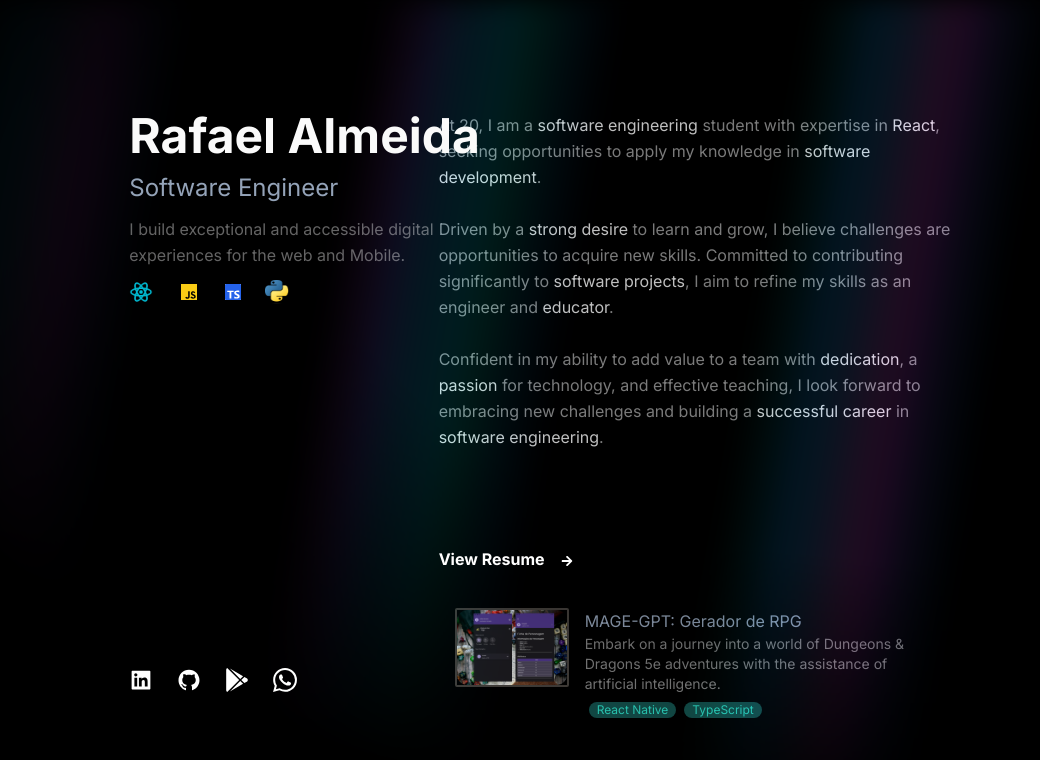
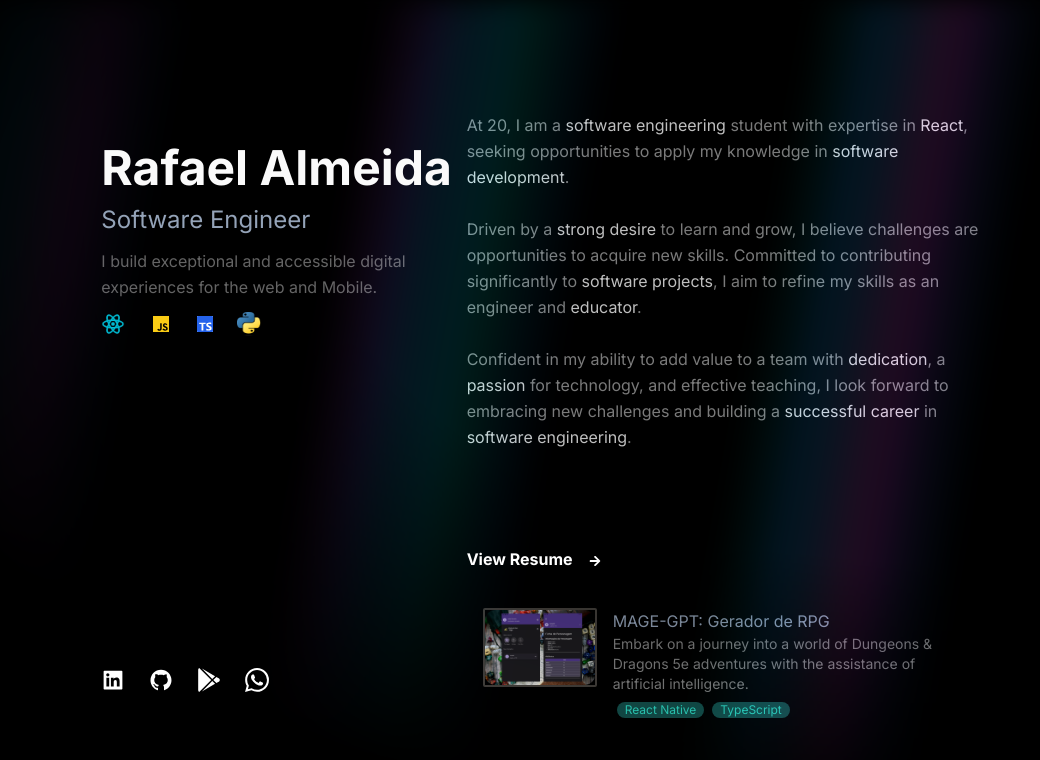
Before and after one commit to rafaelalmeidaV/portfolio-NextJS, a Next.js app: page / in a window 1280 px wide. Shown: the top 760 px of the page, without its empty margins (100-1140 px from the left). Built offline with nearby package versions, Linux system fonts and the light colour scheme.

Commit message:
responsive-2xl-xl-lg

```diff
--- a/src/app/globals.css
+++ b/src/app/globals.css
@@ -9,6 +9,7 @@
   --background-start-rgb: 214, 219, 220;
   --background-end-rgb: 255, 255, 255;
   --gray-1: #0f172a;
+
 }
 
 @media (prefers-color-scheme: dark) {
@@ -18,6 +19,8 @@
     --background-end-rgb: 0, 0, 0;
   }
 }
+
+
 
 body {
   color: rgb(var(--foreground-rgb));
--- a/src/app/page.jsx
+++ b/src/app/page.jsx
@@ -73,11 +73,12 @@ export default function Home() {
           <link rel="icon" href="/favicon.ico" />
         </Head>
 
+        {/* flex flex-col justify-evenly sm:flex-row sm:flex sm:justify-center md:flex-row  pt-28 sm:pt-32 md:pt-36 lg:pt-40 xl:pt-44 2xl:pt-48 */}
 
         <main className='bg-black leading-relaxed text-slate-400 antialiased selection:bg-teal-300 selection:text-teal-900'>
-          <div className="flex justify-evenly pt-28 ">
-            <div className='pr-20'>
-              <div className='fixed'>
+          <div className="lg:flex lg:justify-between lg:mx-7 2xl:justify-evenly xl:justify-evenly pt-28 sm:flex-row md:flex md:flex-row md:justify-center">
+            <div className='pr-20 sm:justify-center md:justify-center xl:mr-28'>
+              <div className='lg:fixed sm:mt-8 sm:mb-8 '>
                 <div><h2 className='text-5xl text-neutral-50 font-bold '>Rafael Almeida</h2></div>
                 <h3 className='text-2xl py-3'>Software Engineer</h3>
                 <p className='text-neutral-50 text-opacity-40'>
@@ -102,17 +103,17 @@ export default function Home() {
 
                   />
                 </div>
-                <div className='flex justify-start gap-6 py-3 bottom-24 fixed'>
-                  <Link href="https//:www.linkedin.com/in/rafael-almeida-1b1b3b1b3">
+                <div className='flex justify-start gap-6 py-3 bottom-24 lg:fixed sm:justify-start md:justify-start'>
+                  <Link href="https//www.linkedin.com/in/rafael-almeida-1b1b3b1b3">
                     <AiFillLinkedin className='text-2xl text-white hover:text-teal-400' />
                   </Link>
-                  <Link href="https//:www.github.com/rafaelalmeidaV">
+                  <Link href="https//www.github.com/rafaelalmeidaV">
                     <AiFillGithub className='text-2xl text-white hover:text-teal-400' />
                   </Link>
-                  <Link href="https://play.google.com/store/apps/details?id=com.anonymous.mobileescola">
+                  <Link href="https//play.google.com/store/apps/details?id=com.anonymous.mobileescola">
                     <FaGooglePlay className='text-2xl text-white hover:text-teal-400' />
                   </Link>
-                  <Link href="https://wa.me/qr/3KZ6J2Q2BQJ6J1">
+                  <Link href="https//wa.me/qr/3KZ6J2Q2BQJ6J1">
                     <SiWhatsapp className='text-2xl text-white hover:text-teal-400' />
                   </Link>
 
@@ -122,8 +123,8 @@ export default function Home() {
 
 
             </div>
-            <div>
-              <div className='max-w-lg text-neutral-400'>
+            <div >
+              <div className='max-w-lg text-neutral-400  '>
 
                 <h1 >
                   At 20, I am a <span class=" text-white">software engineering</span> student with expertise in
--- a/tailwind.config.js
+++ b/tailwind.config.js
@@ -6,6 +6,22 @@ module.exports = {
     './src/app/**/*.{js,ts,jsx,tsx,mdx}',
   ],
   theme: {
+    screens: {
+      'sm': '640px',
+      // => @media (min-width: 640px) { ... }
+
+      'md': '768px',
+      // => @media (min-width: 768px) { ... }
+
+      'lg': '1024px',
+      // => @media (min-width: 1024px) { ... }
+
+      'xl': '1280px',
+      // => @media (min-width: 1280px) { ... }
+
+      '2xl': '1536px',
+      // => @media (min-width: 1536px) { ... }
+    },
     extend: {
       colors: {
         'regal-gray': '#383c44',
```
